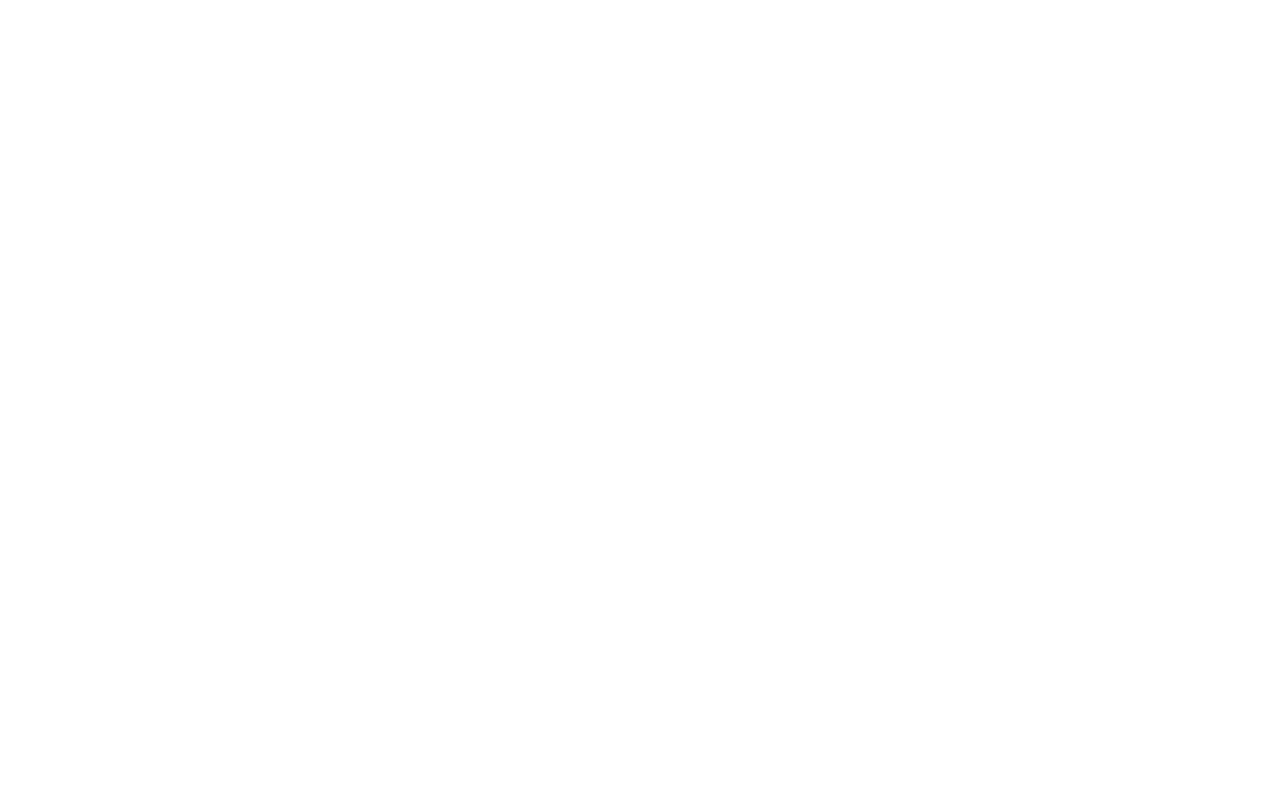
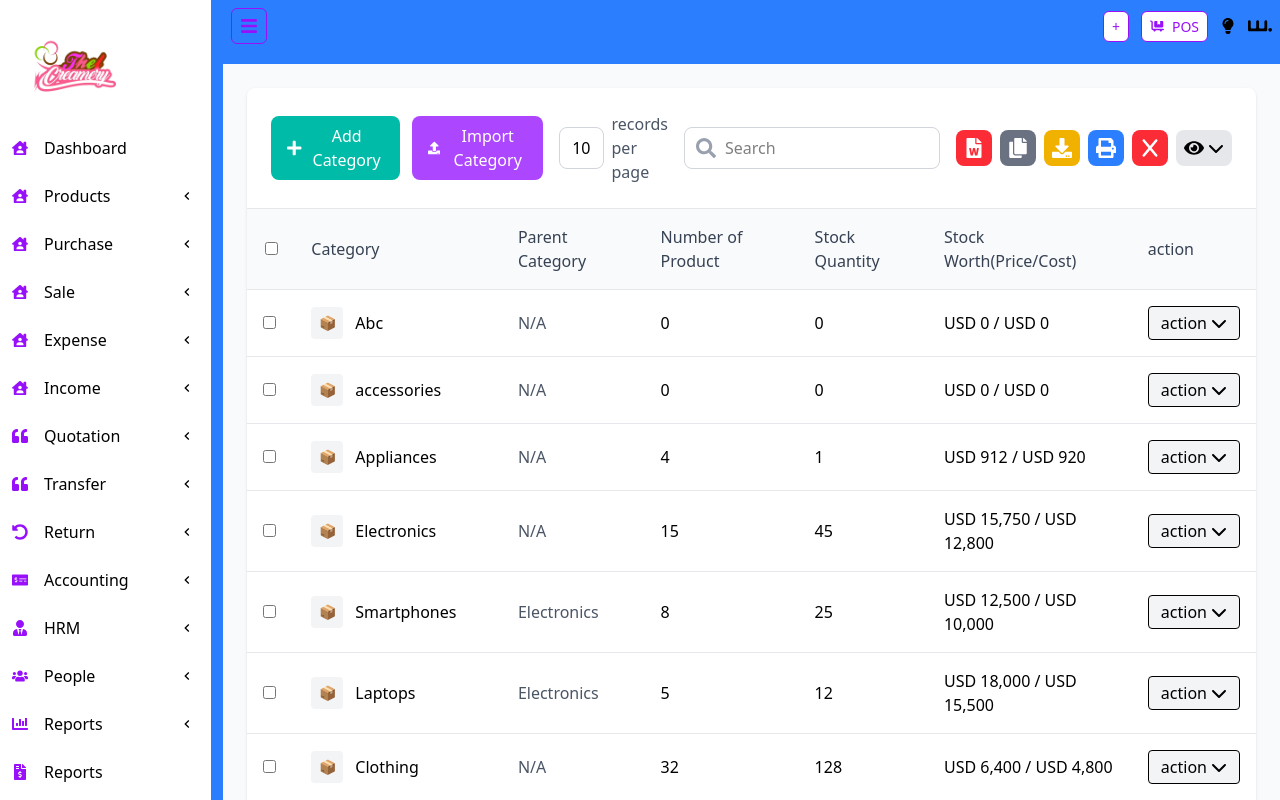
Before and after one commit to engr-tunde/thel-creamery-frontend, a React (Vite) app: page /category in a window 1280 px wide. Before the commit this address had no page. Shown: the top 800 px of the page. Built offline with nearby package versions, Linux system fonts and the light colour scheme.

Commit message:
Abdullah-1: Added the category page and category data to the data arr. Also routed it on react router

```diff
--- a/src/App.jsx
+++ b/src/App.jsx
@@ -10,6 +10,7 @@ import ProductListPage from "./pages/ProductListPage";
 import { ProductPageLayout } from "./layouts/ProductPageLayout";
 import { AddAdjustmentLayout } from "./layouts/AddAdjustmentLayout";
 import AddAdjustmentPage from "./pages/products/add-adjustment";
+import CategoryPage from './pages/products/category/index.jsx'
 // import LoginPage from "./Pages/auth/Login";
 // import { ProductPage } from "./Pages/products";
 
@@ -27,7 +28,9 @@ function App() {
 
         <Route element={<DashboardLayout />}>
           <Route path="/dashboard" element={<DashboardPage />} />
+          <Route path="/category" element={<CategoryPage />} />
         </Route>
+
         <Route element={<PrintBarcodeLayout />}>
           <Route path="/products/print_barcode" element={<PrintBarcodePage />} />
         </Route>
--- /dev/null
+++ b/src/pages/products/category/index.jsx
@@ -0,0 +1,149 @@
+import { useState } from 'react'
+import { FaPlus, FaUpload, FaSearch, FaDownload, FaFileWord, FaCopy, FaPrint, FaEye} from "react-icons/fa";     // FontAwesome
+import { categoryDataArr } from '../../../utility/dataArr.js'
+import { FaChevronDown, FaX } from 'react-icons/fa6';
+
+const CategoryPage = () => {
+  const [categories, setCategories] = useState(categoryDataArr);
+  const [searchTerm, setSearchTerm] = useState('');
+  const [recordsPerPage, setRecordsPerPage] = useState(10);
+
+  const formatCurrency = (amount) => `USD ${amount.toLocaleString()}`;
+
+  return (
+    <div className="min-h-screen bg-gray-50 p-6">
+      <div className="max-w-7xl mx-auto bg-white rounded-lg shadow-sm">
+        <div className="p-6 border-b border-gray-200">
+          <div className="flex flex-col lg:flex-row lg:items-center lg:justify-between gap-4">
+            <div className="flex gap-3">
+              <button
+                className="flex items-center gap-2 bg-teal-500 hover:bg-teal-600 text-white px-4 py-2 rounded-lg transition-colors"
+              >
+                <FaPlus size={20} />
+                Add Category
+              </button>
+              <button
+                className="flex items-center gap-2 bg-purple-500 hover:bg-purple-600 text-white px-4 py-2 rounded-lg transition-colors"
+              >
+                <FaUpload size={20} />
+                Import Category
+              </button>
+            </div>
+
+            <div className="flex flex-col sm:flex-row items-start sm:items-center gap-4">
+              <div className="flex items-center gap-2">
+                <div className="border border-gray-300 rounded-lg px-3 py-2 bg-white">
+                  {recordsPerPage}
+                </div>
+                <span className="text-gray-600">records per page</span>
+              </div>
+
+              <div className="relative">
+                <FaSearch className="absolute left-3 top-1/2 transform -translate-y-1/2 text-gray-400" size={20} />
+                <input
+                  type="text"
+                  placeholder="Search"
+                  value={searchTerm}
+                  className="pl-10 pr-4 py-2 border border-gray-300 rounded-lg w-64"
+                />
+              </div>
+
+              <div className="flex gap-2">
+                <button
+                  className="p-2 bg-red-500 hover:bg-red-600 text-white rounded-lg transition-colors"
+                  title="Export CSV"
+                >
+                  <FaFileWord size={20} />
+                </button>
+                <button
+                  className="p-2 bg-gray-500 hover:bg-gray-600 text-white rounded-lg transition-colors"
+                  title="Copy Data"
+                >
+                  <FaCopy size={20} />
+                </button>
+                <button
+                  className="p-2 bg-yellow-500 hover:bg-yellow-600 text-white rounded-lg transition-colors"
+                  title="Export Excel"
+                >
+                  <FaDownload size={20} />
+                </button>
+                <button
+                  className="p-2 bg-blue-500 hover:bg-blue-600 text-white rounded-lg transition-colors"
+                  title="Print"
+                >
+                  <FaPrint size={20} />
+                </button>
+                <button
+                  className="p-2 bg-red-500 hover:bg-red-600 text-white rounded-lg transition-colors"
+                  title="Close"
+                >
+                  <FaX size={20} />
+                </button>
+                <div className="relative">
+                  <button className="flex items-center gap-1 p-2 bg-gray-200 hover:bg-gray-300 rounded-lg transition-colors">
+                    <FaEye size={20} />
+                    <FaChevronDown size={16} />
+                  </button>
+                </div>
+              </div>
+            </div>
+          </div>
+        </div>
+
+        <div className="overflow-x-auto">
+          <table className="w-full">
+            <thead className="bg-gray-50">
+              <tr>
+                <th className="w-12 p-4">
+                  <input type="checkbox" className="rounded border-gray-300"/>
+                </th>
+                <th className="text-left p-4 font-medium text-gray-700">Category</th>
+                <th className="text-left p-4 font-medium text-gray-700">Parent Category</th>
+                <th className="text-left p-4 font-medium text-gray-700">Number of Product</th>
+                <th className="text-left p-4 font-medium text-gray-700">Stock Quantity</th>
+                <th className="text-left p-4 font-medium text-gray-700">Stock Worth(Price/Cost)</th>
+                <th className="text-left p-4 font-medium text-gray-700">action</th>
+              </tr>
+            </thead>
+            <tbody>
+              {categories.map((category) => (
+                <tr key={category.id} className="border-t border-gray-200 hover:bg-gray-50">
+                  <td className="p-4">
+                    <input
+                      type="checkbox"
+                      className="rounded border-gray-300"
+                    />
+                  </td>
+                  <td className="p-4">
+                    <div className="flex items-center gap-3">
+                      <div className="w-8 h-8 bg-gray-100 rounded flex items-center justify-center text-sm">
+                        {category.image || '📦'}
+                      </div>
+                      <span className="font-medium">{category.category}</span>
+                    </div>
+                  </td>
+                  <td className="p-4 text-gray-600">{category.parentCategory}</td>
+                  <td className="p-4">{category.numberOfProducts}</td>
+                  <td className="p-4">{category.stockQuantity}</td>
+                  <td className="p-4">
+                    {formatCurrency(category.stockWorthPrice)} / {formatCurrency(category.stockWorthCost)}
+                  </td>
+                  <td className="p-4">
+                    <div className="relative">
+                      <button className="flex items-center gap-1 px-3 py-1 bg-gray-100 hover:bg-gray-200 rounded border">
+                        action
+                        <FaChevronDown size={16} />
+                      </button>
+                    </div>
+                  </td>
+                </tr>
+              ))}
+            </tbody>
+          </table>
+        </div>
+      </div>
+    </div>
+  );
+};
+
+export default CategoryPage
--- a/src/utility/dataArr.js
+++ b/src/utility/dataArr.js
@@ -722,3 +722,140 @@ export const availableSearch = [
     title: "Shop2"
   }
 ]
+
+
+// Category Data
+
+
+export const categoryDataArr = [
+  {
+    id: 1,
+    category: "Abc",
+    parentCategory: "N/A",
+    numberOfProducts: 0,
+    stockQuantity: 0,
+    stockWorthPrice: 0,
+    stockWorthCost: 0,
+    image: null,
+    isActive: true,
+    createdAt: "2024-01-15T10:30:00Z",
+    updatedAt: "2024-01-15T10:30:00Z"
+  },
+  {
+    id: 2,
+    category: "accessories",
+    parentCategory: "N/A",
+    numberOfProducts: 0,
+    stockQuantity: 0,
+    stockWorthPrice: 0,
+    stockWorthCost: 0,
+    image: null,
+    isActive: true,
+    createdAt: "2024-01-20T14:15:00Z",
+    updatedAt: "2024-01-20T14:15:00Z"
+  },
+  {
+    id: 3,
+    category: "Appliances",
+    parentCategory: "N/A",
+    numberOfProducts: 4,
+    stockQuantity: 1,
+    stockWorthPrice: 912,
+    stockWorthCost: 920,
+    image: null,
+    isActive: true,
+    createdAt: "2024-01-10T09:00:00Z",
+    updatedAt: "2024-02-01T16:45:00Z"
+  },
+  {
+    id: 4,
+    category: "Electronics",
+    parentCategory: "N/A",
+    numberOfProducts: 15,
+    stockQuantity: 45,
+    stockWorthPrice: 15750,
+    stockWorthCost: 12800,
+    image: null,
+    isActive: true,
+    createdAt: "2024-01-05T08:00:00Z",
+    updatedAt: "2024-02-10T11:20:00Z"
+  },
+  {
+    id: 5,
+    category: "Smartphones",
+    parentCategory: "Electronics",
+    numberOfProducts: 8,
+    stockQuantity: 25,
+    stockWorthPrice: 12500,
+    stockWorthCost: 10000,
+    image: null,
+    isActive: true,
+    createdAt: "2024-01-06T10:15:00Z",
+    updatedAt: "2024-02-08T14:30:00Z"
+  },
+  {
+    id: 6,
+    category: "Laptops",
+    parentCategory: "Electronics",
+    numberOfProducts: 5,
+    stockQuantity: 12,
+    stockWorthPrice: 18000,
+    stockWorthCost: 15500,
+    image: null,
+    isActive: true,
+    createdAt: "2024-01-07T11:00:00Z",
+    updatedAt: "2024-02-05T13:15:00Z"
+  },
+  {
+    id: 7,
+    category: "Clothing",
+    parentCategory: "N/A",
+    numberOfProducts: 32,
+    stockQuantity: 128,
+    stockWorthPrice: 6400,
+    stockWorthCost: 4800,
+    image: null,
+    isActive: true,
+    createdAt: "2024-01-12T13:30:00Z",
+    updatedAt: "2024-02-12T10:45:00Z"
+  },
+  {
+    id: 8,
+    category: "Men's Wear",
+    parentCategory: "Clothing",
+    numberOfProducts: 18,
+    stockQuantity: 72,
+    stockWorthPrice: 3600,
+    stockWorthCost: 2700,
+    image: null,
+    isActive: true,
+    createdAt: "2024-01-13T09:20:00Z",
+    updatedAt: "2024-02-10T15:30:00Z"
+  },
+  {
+    id: 9,
+    category: "Women's Wear",
+    parentCategory: "Clothing",
+    numberOfProducts: 14,
+    stockQuantity: 56,
+    stockWorthPrice: 2800,
+    stockWorthCost: 2100,
+    image: null,
+    isActive: true,
+    createdAt: "2024-01-14T12:45:00Z",
+    updatedAt: "2024-02-09T16:20:00Z"
+  },
+  {
+    id: 10,
+    category: "Kitchen Appliances",
+    parentCategory: "Appliances",
+    numberOfProducts: 12,
+    stockQuantity: 28,
+    stockWorthPrice: 5600,
+    stockWorthCost: 4480,
+    image: null,
+    isActive: true,
+    createdAt: "2024-01-11T10:30:00Z",
+    updatedAt: "2024-02-03T12:15:00Z"
+  },
+];
```
